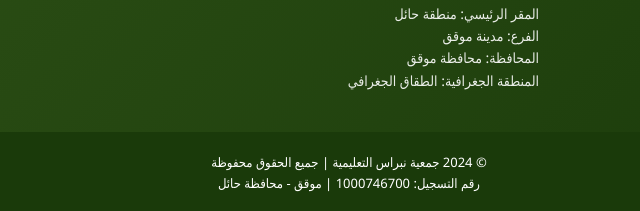
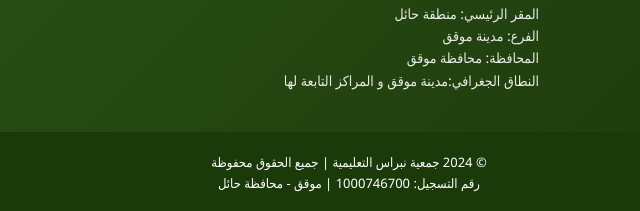
Before and after one commit to norasmwqq/association, a plain HTML site: page index.html in a window 1280 px wide. Shown: the part 1032-1243 px from the top of the page, 291-931 px from the left. Drawn offline with Linux system fonts and the light colour scheme.

Commit message:
Update index.html

```diff
--- a/index.html
+++ b/index.html
@@ -320,7 +320,7 @@
                 <p>المقر الرئيسي: منطقة حائل</p>
                 <p>الفرع: مدينة موقق</p>
                 <p>المحافظة: محافظة موقق</p>
-                <p>المنطقة الجغرافية: الطقاق الجغرافي</p>
+                <p>   النطاق الجغرافي:مدينة موقق و المراكز التابعة لها </p>
             </div>
             <div class="contact-item">
                 <h4>📱 تابعنا على</h4>
```
